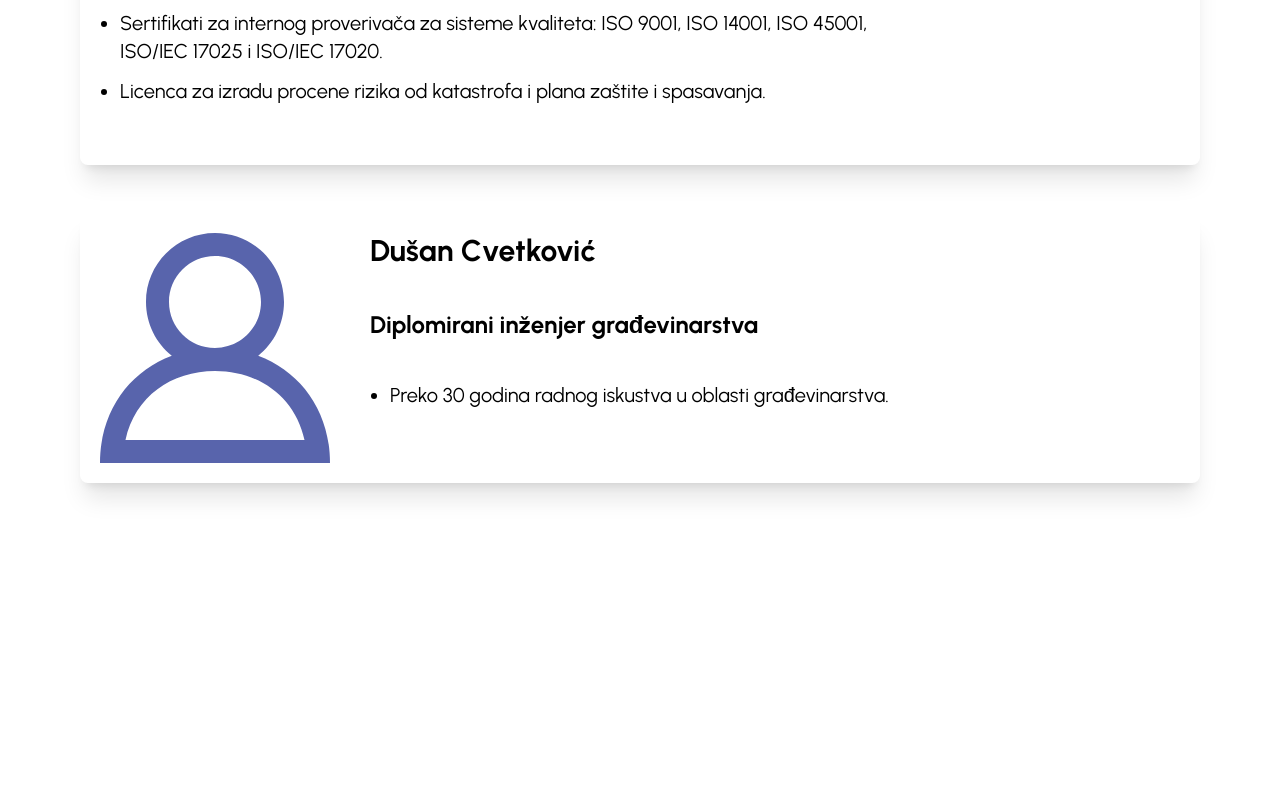
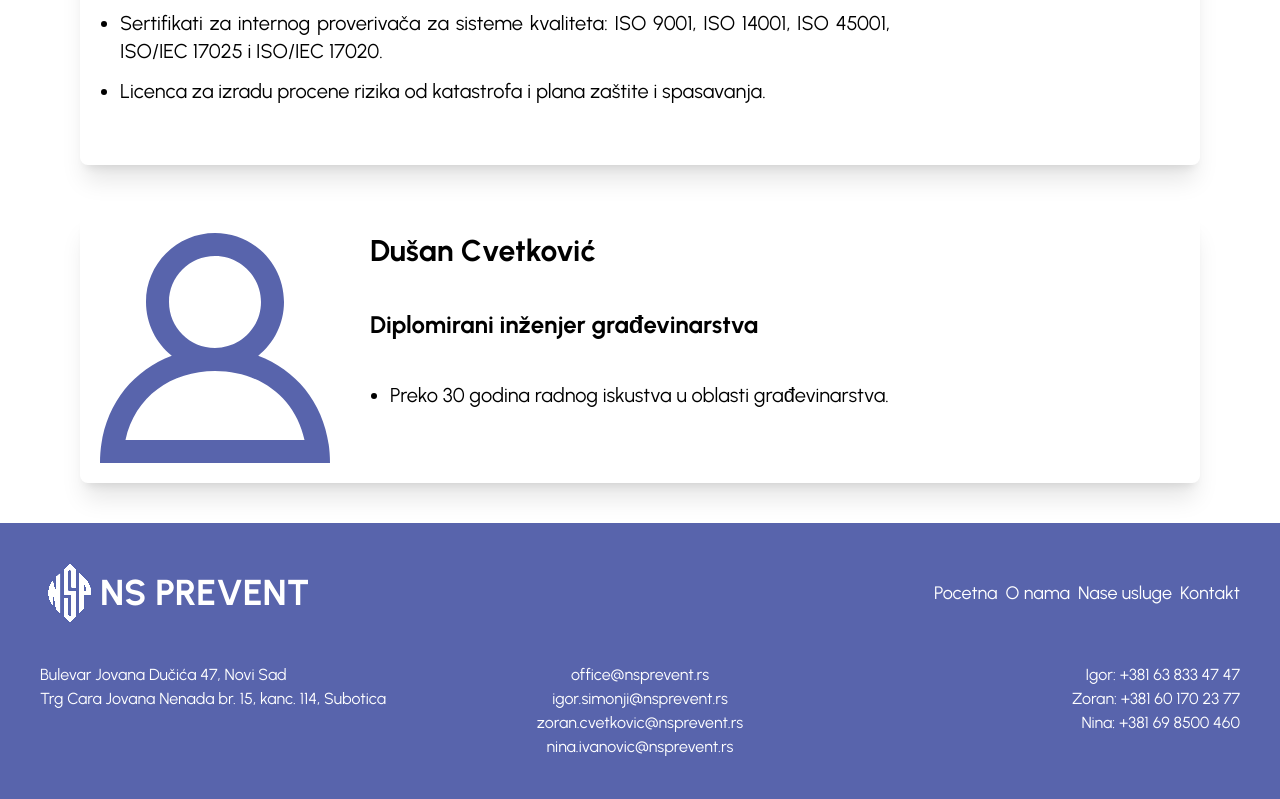
Before and after one commit to danilodivjak/nsprevent, a plain HTML site: page oNama.html in a window 1280 px wide. Shown: the part 1843-2642 px from the top of the page. Before the commit the page ends 2366 px from the top, so only its background shows below. Drawn offline with nearby package versions, Linux system fonts and the light colour scheme.

Commit message:
poravnanje

```diff
--- a/oNama.html
+++ b/oNama.html
@@ -66,7 +66,7 @@
                     <img src="./img/bg-dots.svg" class="hidden max-lg:block">
                     <h1 class="font-bold text-3xl">Igor Šimonji</h1>
                     <h1 class="font-bold text-2xl max-md:text-xl">Diplomirani hemicar / Master hemicar</h1>
-                    <ul class="list-disc mx-5 text-xl flex flex-col gap-3 mb-10 max-xl:gap-2 max-xl:mx-2 max-xl:text-lg max-md:border-t-2 max-md:py-2">
+                    <ul class="list-disc mx-5 text-xl flex flex-col text-justify gap-3 mb-10 max-xl:gap-2 max-xl:mx-2 max-xl:text-lg max-md:border-t-2 max-md:py-2">
                         <li>Preko 13 godina radnog iskustva u oblasti laboratorijskog ispitivanja i bezbednosti i zdravlja na radu.</li>
                         <li>Licenca za obavljanje poslova ispitivanja uslova radne okoline.</li>
                         <li>Licenca za obavljanje poslova Savetnika za bezbednost i zdravlje na radu.</li>
@@ -86,7 +86,7 @@
                     <img src="./img/bg-dots.svg" class="hidden max-lg:block">
                     <h1 class="font-bold text-3xl">Zoran Cvetković</h1>
                     <h1 class="font-bold text-2xl max-md:text-xl">Diplomirani inženjer zaštite životne sredine / Diplomirani inženjer zaštite na radu</h1>
-                    <ul class="list-disc mx-5 text-xl flex flex-col gap-3 mb-10 max-xl:gap-2 max-xl:mx-2 max-xl:text-lg max-md:border-t-2 max-md:py-2">
+                    <ul class="list-disc mx-5 text-xl flex flex-col text-justify gap-3 mb-10 max-xl:gap-2 max-xl:mx-2 max-xl:text-lg max-md:border-t-2 max-md:py-2">
                         <li>Preko 10 godina radnog iskustva u oblasti zaštite životne sredine i bezbednosti i zdravlja na radu.</li>
                         <li>Licenca za obavljanje poslova Savetnika za bezbednost i zdravlje na radu.</li>
                         <li>Licenca za obavljanje poslova Koordinatora za bezbednost i zdravlje na radu u fazi izvodjenja radova.</li>
@@ -106,7 +106,7 @@
                     <img src="./img/bg-dots.svg" class="hidden max-lg:block">
                     <h1 class="font-bold text-3xl">Dušan Cvetković</h1>
                     <h1 class="font-bold text-2xl max-md:text-xl">Diplomirani inženjer građevinarstva</h1>
-                    <ul class="list-disc mx-5 text-xl flex flex-col gap-3 mb-10 max-xl:gap-2 max-xl:mx-2 max-xl:text-lg max-md:border-t-2 max-md:py-2">
+                    <ul class="list-disc mx-5 text-xl flex flex-col text-justify gap-3 mb-10 max-xl:gap-2 max-xl:mx-2 max-xl:text-lg max-md:border-t-2 max-md:py-2">
                         <li>Preko 30 godina radnog iskustva u oblasti građevinarstva.</li>
                     </ul>
                 </div>
@@ -115,6 +115,48 @@
         </div>
     </div>
 
+    <div class="footer">
+        <div class="footer-content flex flex-col px-10 py-10 gap-10 max-sm:py-8 max-sm:px-2">
+            <div class="footer-top flex flex-row items-center justify-between max-md:flex-col max-md:gap-5">
+                <div class="footer-logo flex flex-row items-center">
+                    <img src="./img/logo-white.png">
+                    <h2 class="text-white text-4xl font-bold uppercase">NS Prevent</h2>
+                </div>
+                <div class="footer-nav flex flex-row gap-2 justify-end">
+                    <a href="./index.html"><p class="text-lg text-white">Pocetna</p></a>
+                    <a href="./oNama.html"><p class="text-lg text-white">O nama</p></a>
+                    <a href="./Usluge.html"><p class="text-lg text-white">Nase usluge</p></a>
+                    <a href="./index.html#contact"><p class="text-lg text-white">Kontakt</p></a>
+                </div>
+            </div>
+            <div class="footer-info flex flex-row justify-between max-md:flex-col max-md:gap-5 max-md:items-center">
+                <div class="adress flex-1 flex-row items-start">
+                    <section class="flex flex-col max-md:items-center">
+                        <p class="text-white max-sm:text-center">Bulevar Jovana Dučića 47, Novi Sad</p>
+                        <p class="text-white max-sm:text-center">Trg Cara Jovana Nenada br. 15, kanc. 114, Subotica</p>
+                    </section>
+                </div>
+
+                <div class="phone flex-1 flex-row gap-2">
+                    <section class="flex flex-col items-center">
+                        <p class="text-white">office@nsprevent.rs</p>
+                        <p class="text-white">igor.simonji@nsprevent.rs</p>
+                        <p class="text-white">zoran.cvetkovic@nsprevent.rs</p>
+                        <p class="text-white">nina.ivanovic@nsprevent.rs</p>
+                    </section>
+                </div>
+
+                <div class="email flex-1 flex-row-reverse items-start">
+                    <section class="flex flex-col items-end max-md:items-center">
+                        <p class="text-white">Igor: +381 63 833 47 47 </p>
+                        <p class="text-white">Zoran: +381 60 170 23 77</p>
+                        <p class="text-white">Nina: +381 69 8500 460</p>
+                    </section>
+                </div>
+            </div>
+        </div>
+    </div>
+
     <script src="script.js"></script>
 </body>
 </html>
```
